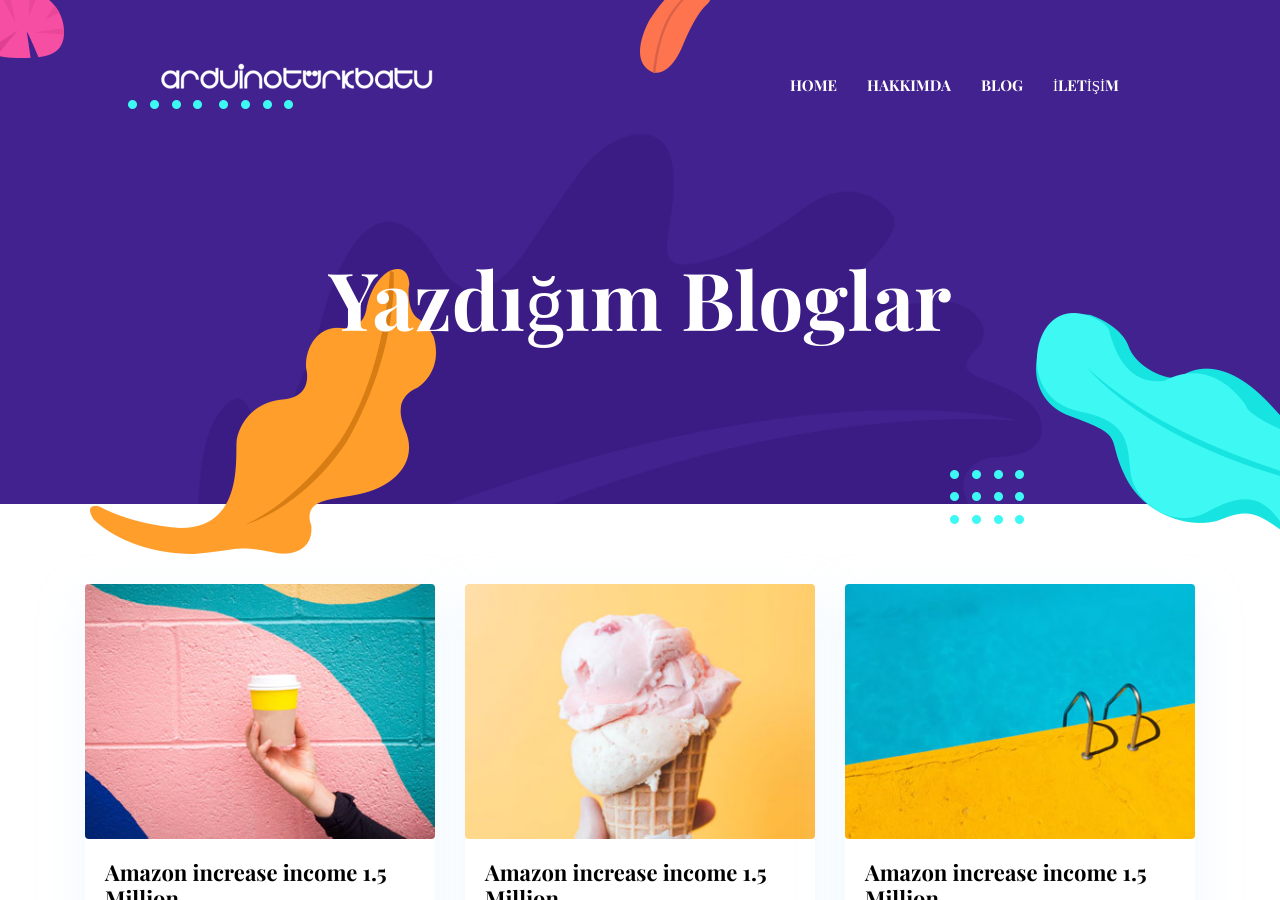
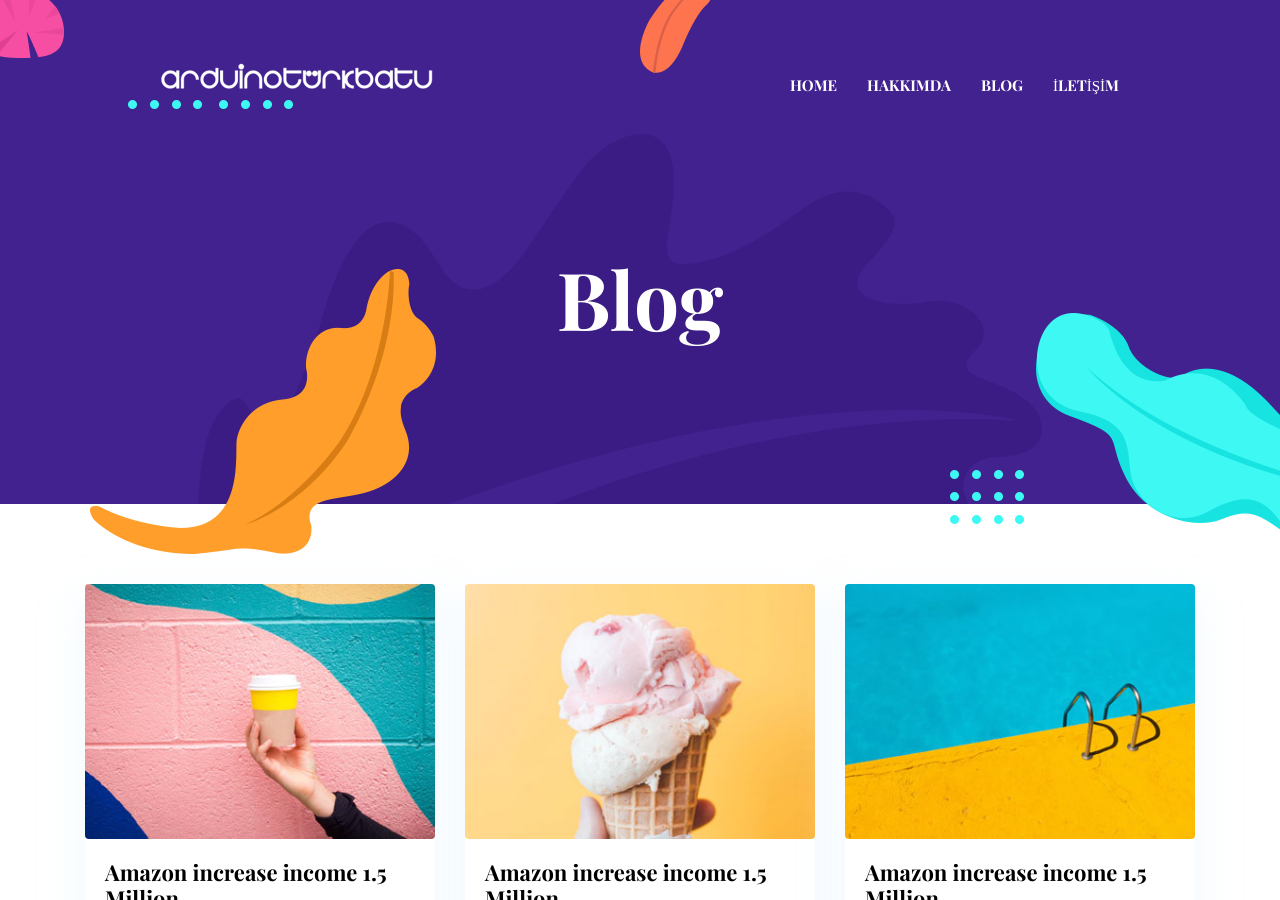
Before and after one commit to arduinoturkbatu/arduinoturkbatu.github.io, a Jekyll site: the page built from _pages/blog.html, in a window 1280 px wide and 900 px high. Built offline with Jekyll 4.4.1, drawn with Linux system fonts in a browser that asks for light colours.

Commit message:
Update blog.html

```diff
--- a/_pages/blog.html
+++ b/_pages/blog.html
@@ -1,6 +1,6 @@
 ---
 layout: page
-title: Yazdığım Bloglar
+title: Blog
 ---
 <!-- blog -->
 <section class="section">
```
